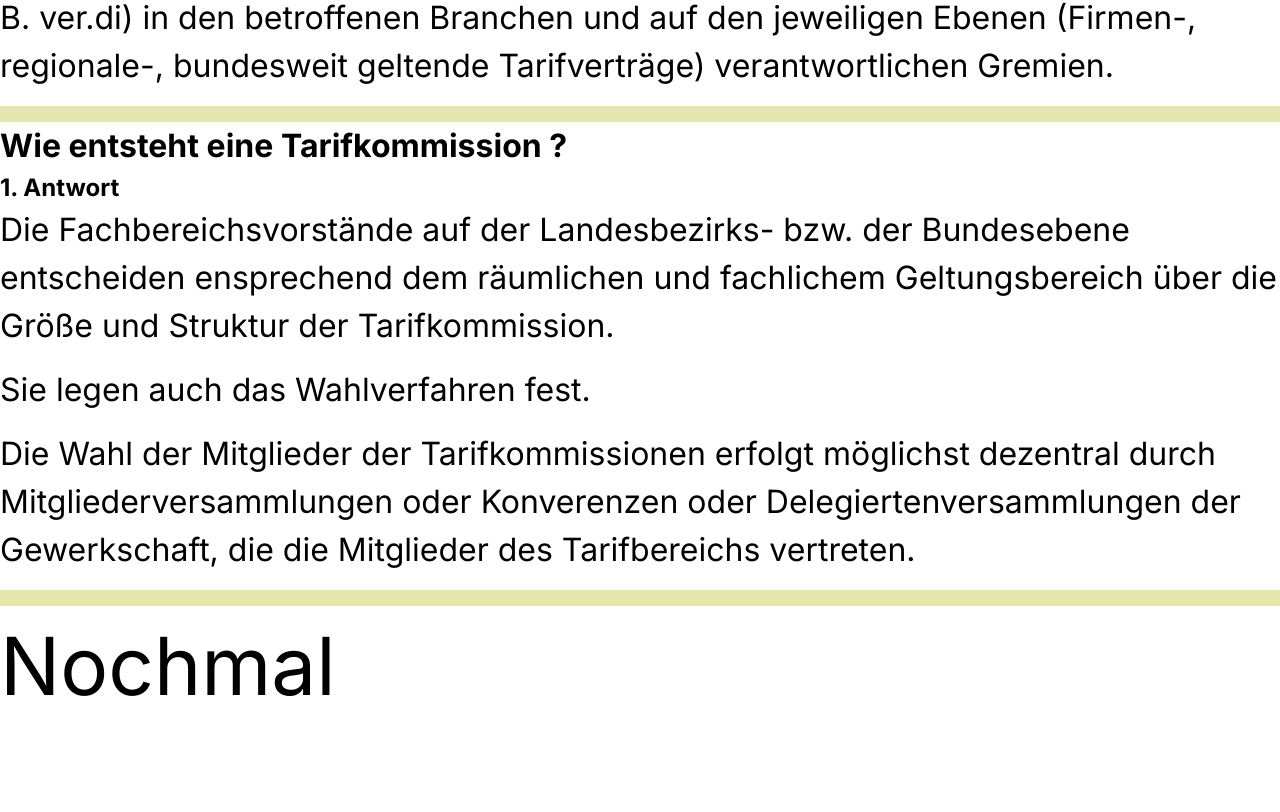
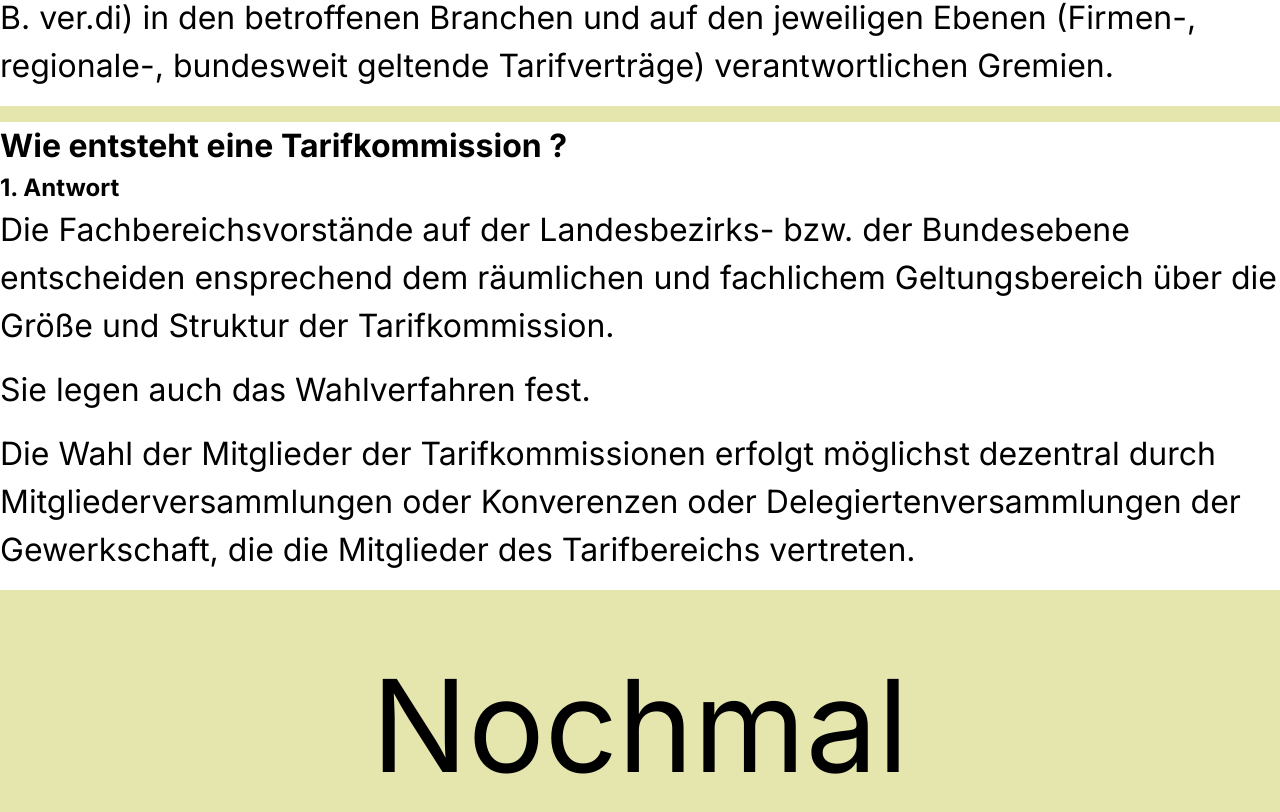
Before and after one commit to mumbablooz/tarifvertrag, a Next.js app: page /AllQuestions in a window 1280 px wide. Shown: the part 338-1150 px from the top of the page. Built offline with nearby package versions, Linux system fonts and the light colour scheme.

Commit message:
Add files via upload

```diff
--- a/app/AllQuestions/page.jsx
+++ b/app/AllQuestions/page.jsx
@@ -44,10 +44,13 @@ style={{
         <Link href={'/'}>
         <p
         style={{
-          alignSelf:'center',
+          display: 'flex',
+          justifyContent: 'center',
+          alignItems: 'center',
           width: '100vw',
           height: '30vh',
-          fontSize: '5rem'
+          fontSize: '8rem',
+          backgroundColor: 'rgb(228, 230, 173)',
         }}
 
         >Nochmal</p>
```
